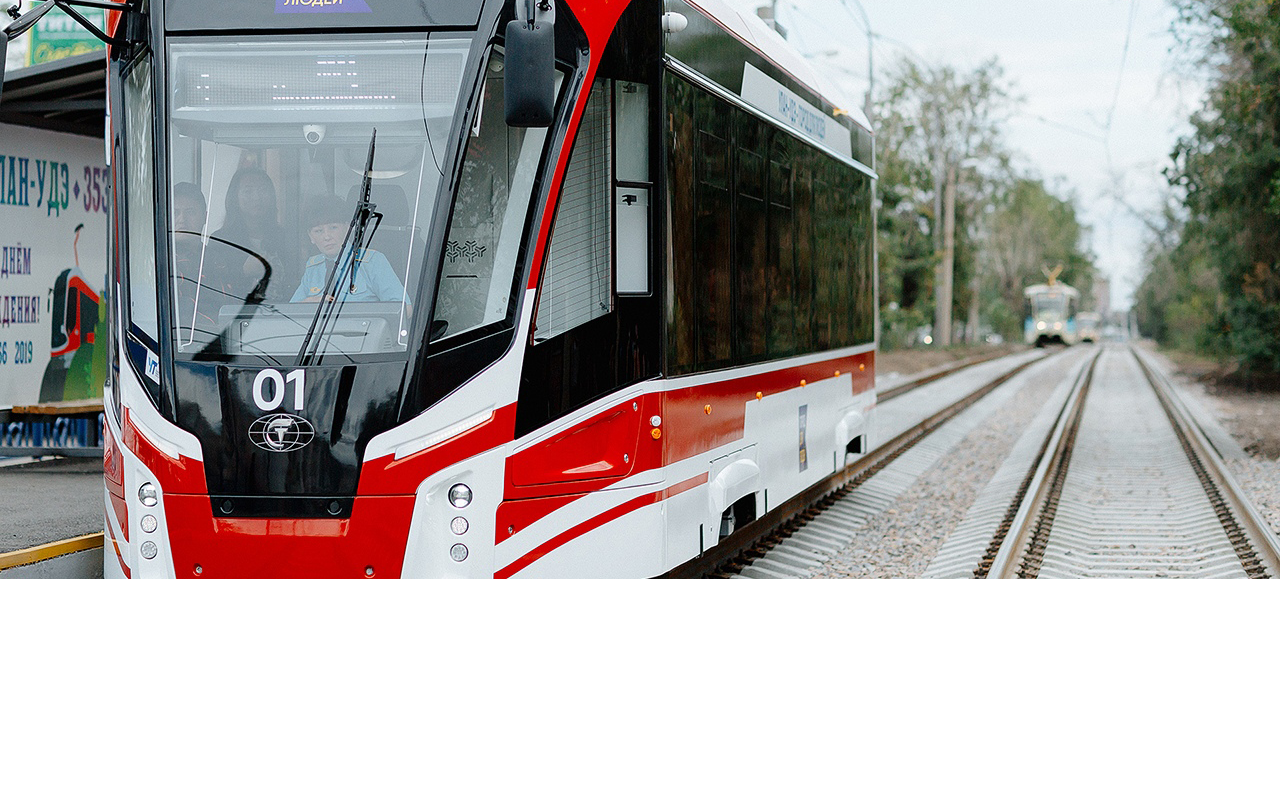
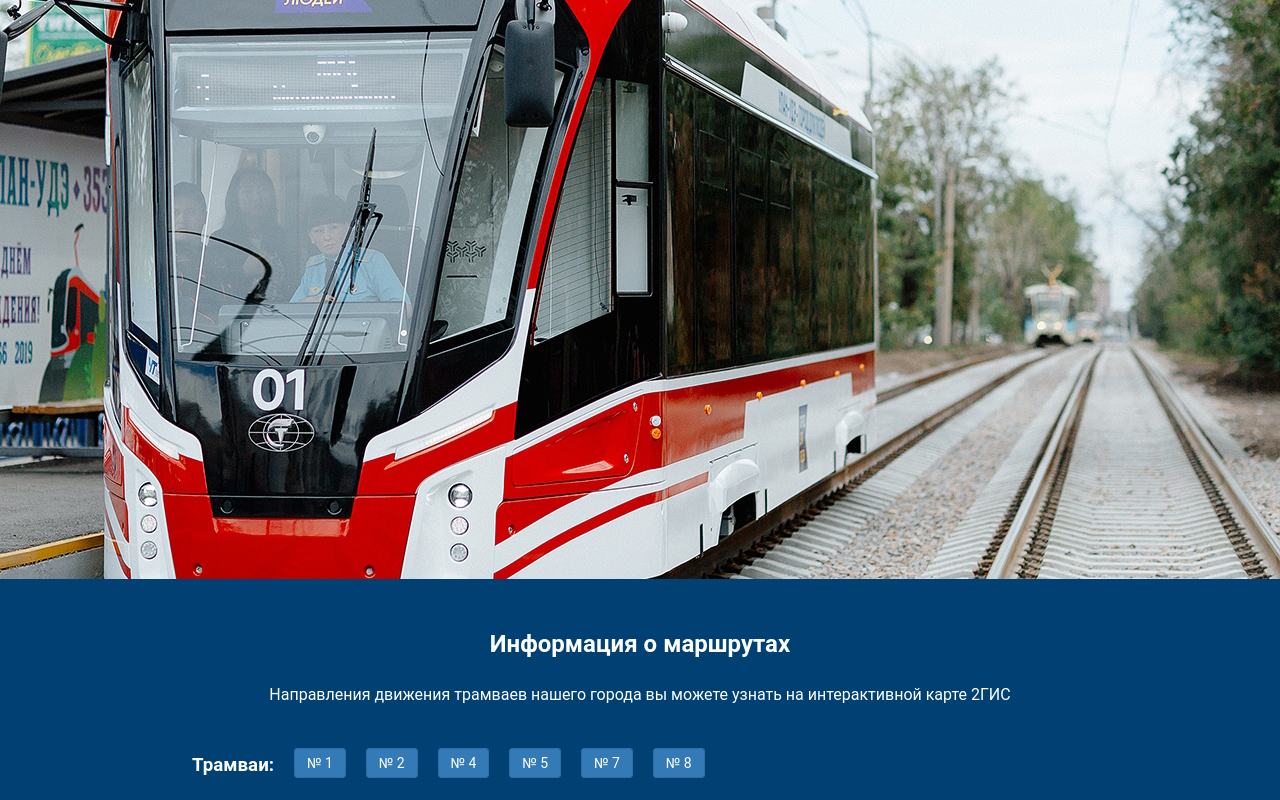
Before and after one commit to PRodionovDev/Tram03_React, a React (Create React App) app: page / in a window 1280 px wide. Shown: the part 221-1021 px from the top of the page. Before the commit the page ends 800 px from the top, so only its background shows below. Built offline with nearby package versions, Linux system fonts and the light colour scheme.

Commit message:
info component

```diff
--- a/src/components/Info.js
+++ b/src/components/Info.js
@@ -3,7 +3,20 @@ import React from "react"
 class Info extends React.Component {
     render() {
         return (
-            <header>{this.props.title}</header>
+            <div class="baseColor infoBlock">
+                <h2>Информация о маршрутах</h2>
+                <br/>
+                <p>Направления движения трамваев нашего города вы можете узнать на интерактивной карте 2ГИС</p>
+                <div class="tram_number">
+                    <h3>Трамваи:</h3>
+                    <p><a class="btn" href="https://2gis.ru/ulanude/route/5207892659535917" target="_blank">№ 1</a></p>
+                    <p><a class="btn" href="https://2gis.ru/ulanude/route/5207892659535916" target="_blank">№ 2</a></p>
+                    <p><a class="btn" href="https://2gis.ru/ulanude/route/5207892659535918" target="_blank">№ 4</a></p>
+                    <p><a class="btn" href="https://2gis.ru/ulanude/route/5207892659535919" target="_blank">№ 5</a></p>
+                    <p><a class="btn" href="https://2gis.ru/ulanude/route/5207892914730739" target="_blank">№ 7</a></p>
+                    <p><a class="btn" href="https://2gis.ru/ulanude/route/5207892914736053" target="_blank">№ 8</a></p>
+                </div>
+            </div>
         )
     }
 }
--- /dev/null
+++ b/src/css/info.css
@@ -0,0 +1,23 @@
+.infoBlock {
+    padding-top: 48px;
+    padding-bottom: 48px;
+    padding-right: 15%;
+    padding-left: 15%;
+    margin-right: auto;
+    margin-left: auto;
+}
+
+.tram_number {
+    padding-top: 5%;
+}
+
+.tram_number h3 {
+    float: left;
+    margin-top: 0px;
+    margin-bottom: 60px;
+}
+
+.tram_number p {
+    float: left;
+    padding-left: 20px;
+}
--- a/src/css/main.css
+++ b/src/css/main.css
@@ -1,8 +1,36 @@
 * {
     margin: 0;
     padding: 0;
+    text-align: center;
+    font-family: 'Roboto', sans-serif;
+    line-height: 1.42857143;
 }
 
 html, body, .app {
     height: 100%;
 }
+
+.baseColor {
+    background-color: #014073;
+    color: #fff;
+}
+
+.btn {
+    border: 1px solid transparent;
+    border-top-color: transparent;
+    border-right-color: transparent;
+    border-bottom-color: transparent;
+    border-left-color: transparent;
+    padding: 6px 12px;
+    font-size: 14px;
+    line-height: 1.42857143;
+    border-radius: 4px;
+    -webkit-user-select: none;
+    -moz-user-select: none;
+    -ms-user-select: none;
+    user-select: none;
+    background-color: #337ab7;
+    border-color: #2e6da4;
+    color: #fff;
+    text-decoration: none;
+}
--- a/src/index.js
+++ b/src/index.js
@@ -2,6 +2,7 @@ import React from 'react';
 import ReactDOM from 'react-dom/client';
 import './css/main.css'
 import './css/banner.css'
+import './css/info.css'
 import App from './App';
 
 const root = ReactDOM.createRoot(document.getElementById('app'));
```
